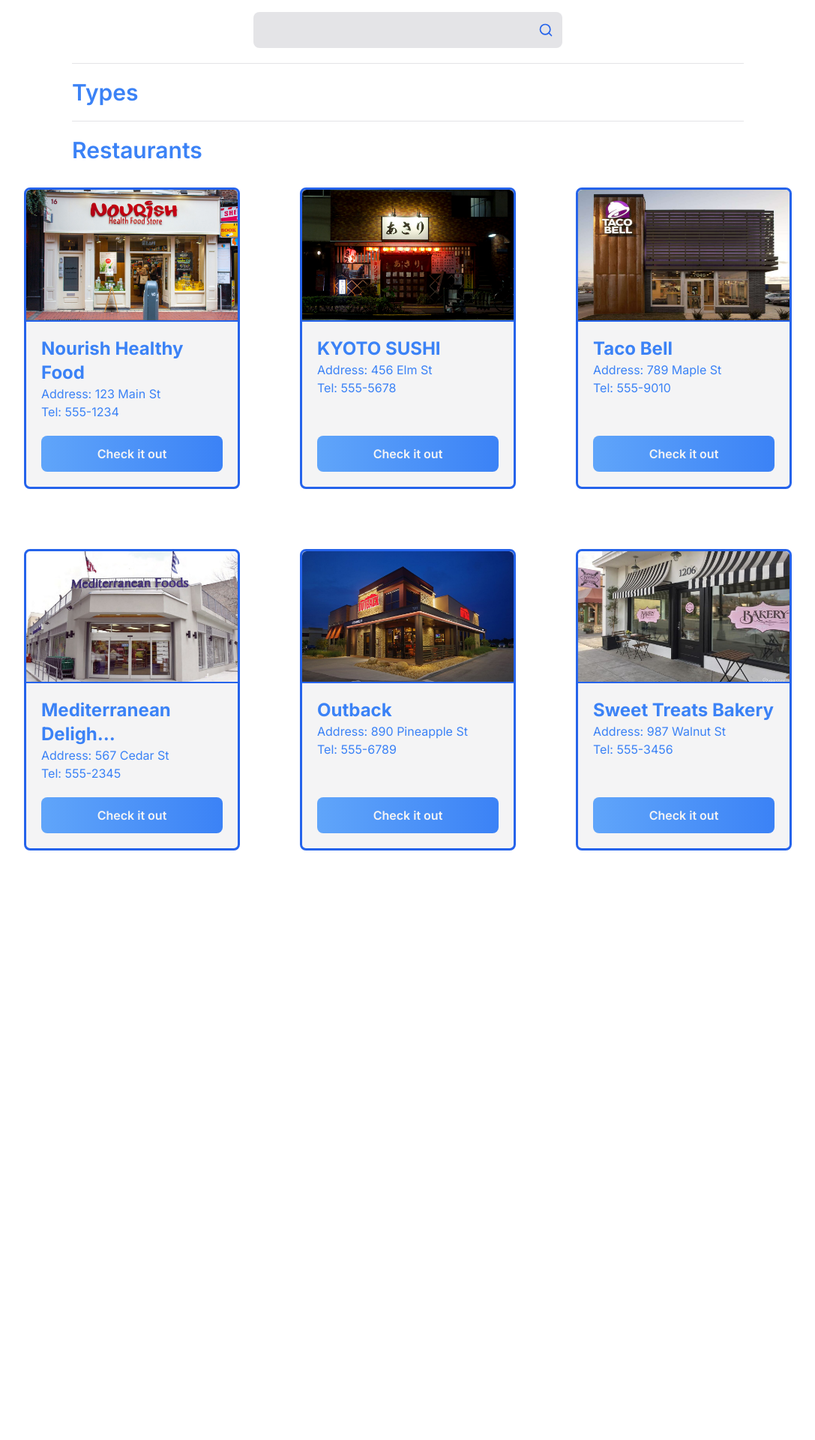
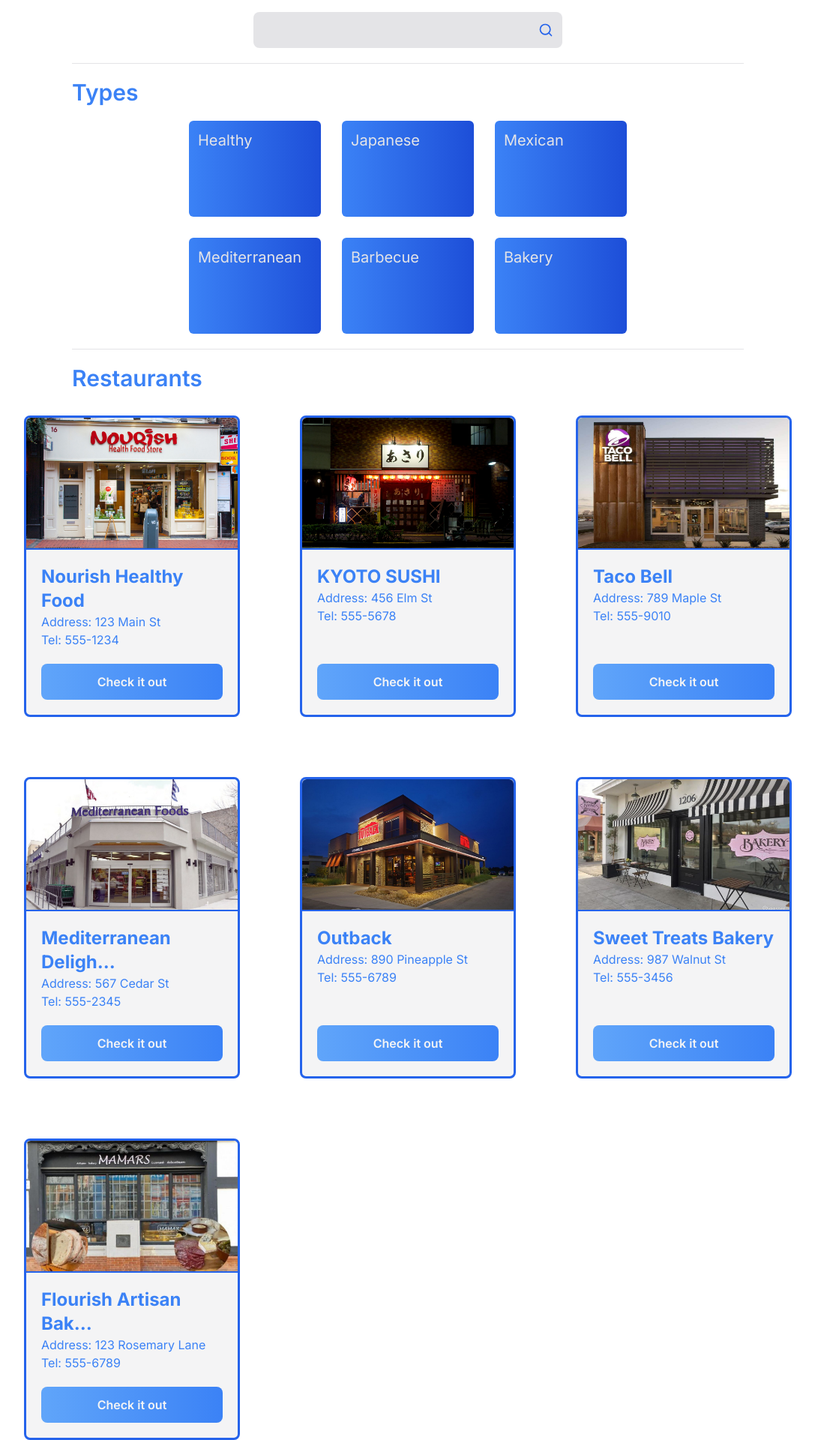
Before and after one commit to arthurdpcm/FoodDelivery, a React (Vite) app: page / in a window 1280 px wide. Shown: the part 252-2172 px from the top of the page at 75% size, without its empty margins (96-1183 px from the left). Before the commit the page ends 1386 px from the top, so only its background shows below. Built offline with nearby package versions, Linux system fonts and the light colour scheme.

Commit message:
feat add t ypes

```diff
--- a/mock.json
+++ b/mock.json
@@ -161,6 +161,30 @@
           "price": 8.99
         }
       ]
+    },
+    {
+      "id": 7,
+      "name": "Flourish Artisan Bakery",
+      "description": "Experience the art of baking at Flourish Artisan Bakery, where we create a variety of artisan bread, pastries, and specialty desserts.",
+      "address": "123 Rosemary Lane",
+      "telephone": "555-6789",
+      "owner_id": 103,
+      "photo": "/artisan_bakery.jpeg",
+      "type": "Bakery",
+      "dishes": [
+        {
+          "dish": "Sourdough Bread",
+          "price": 5.99
+        },
+        {
+          "dish": "Almond Croissant",
+          "price": 4.49
+        },
+        {
+          "dish": "Fruit Tart",
+          "price": 6.99
+        }
+      ]
     }
   ]
 }
--- a/src/app.tsx
+++ b/src/app.tsx
@@ -3,6 +3,7 @@
 import Header from "./components/Header";
 import mockCards from "../mock.json"
 import { useState } from "react";
+import TypesDisplay from './components/TypesDisplay';
 
 interface Card {
   id:number;
@@ -54,13 +55,13 @@
           </form>
         </section>
 
-      <div className='flex flex-col mx-20 md:mx-32 lg:mx-40 xl:mx-48'>
+      <div className='flex flex-col mx-12 md:mx-32 lg:mx-40 xl:mx-48'>
         <hr className=' my-5 w-full border-zinc-200' />
 
         <h1 className='font-semibold text-3xl'>Types</h1>
       </div>
-        {/* <TypesDisplay/> */}
-      <div className='flex flex-col mx-20 md:mx-32 lg:mx-40 xl:mx-48'>
+        <TypesDisplay/>
+      <div className='flex flex-col mx-12 md:mx-32 lg:mx-40 xl:mx-48'>
         <hr className=' my-5 w-full border-zinc-200' />
 
         <h1 className='font-semibold text-3xl'>Restaurants</h1>
--- a/src/components/Restaurant/FilterRestaurants.tsx
+++ b/src/components/Restaurant/FilterRestaurants.tsx
@@ -18,13 +18,13 @@
   const handleNameChange = (e: React.ChangeEvent<HTMLInputElement>) => {
     const newName = e.target.value;
     setNameRestaurantFilter(newName);
-    onFilter(newName, typeRestaurantFilter);
+    // onFilter(newName, typeRestaurantFilter);
   };
 
   const handleTypeChange = (e: React.ChangeEvent<HTMLInputElement>) => {
     const newType = e.target.value;
     setTypeRestaurantFilter(newType);
-    onFilter(nameRestaurantFilter, newType);
+    // onFilter(nameRestaurantFilter, newType);
   };
 
   return (
--- /dev/null
+++ b/src/components/TypesDisplay.tsx
@@ -0,0 +1,26 @@
+import React from 'react';
+import data from '../../mock.json';
+import { useNavigate } from 'react-router-dom';
+
+
+const TypesDisplay: React.FC = () => {
+  const navigate = useNavigate()
+
+  const uniqueTypes = [...new Set(data.restaurants.map((restaurant) => restaurant.type))];
+
+  return (
+    <div className='grid grid-cols-3 mx-auto gap-7 mt-5'>
+      {uniqueTypes.map((type, index) => (
+        <div key={index} onClick={()=>{
+          navigate(`/restaurants/?name=&type=${type}`)
+        }} className=" cursor-pointer rounded-md w-28 h-16 sm:w-36 sm:h-24 md:w-40 md:h-28 lg:w-44 lg:h-32
+          bg-gradient-to-r from-blue-500 to-blue-700
+           hover:from-blue-600 hover:to-blue-800">
+          <h2 className='text-zinc-200 p-3 pl-3 text-lg md:text-xl hover:text-zinc-50 overflow-hidden whitespace-nowrap overflow-ellipsis'>{type}</h2>
+        </div>
+      ))}
+    </div>
+  );
+};
+
+export default TypesDisplay;
--- a/src/restaurants.tsx
+++ b/src/restaurants.tsx
@@ -29,19 +29,27 @@
 
   useEffect(() => {
     const filterName = searchParams.get("name") || "";
-    // const filterType = searchParams.get("type") || "";
+    const filterType = searchParams.get("type") || "";
 
-    const cardsFiltered = mockCards["restaurants"].filter((card) =>
-      card.name.toLowerCase().includes(filterName.toLowerCase())
-    );
+    const cardsFiltered = mockCards["restaurants"].filter((card) => {
+      const nameMatch = filterName === "" || card.name.toLowerCase().includes(filterName.toLowerCase());
+      const typeMatch = filterType === "" || card.type.toLowerCase().includes(filterType.toLowerCase());
+
+      return nameMatch && typeMatch;
+    });
 
     setCards(cardsFiltered);
   }, [searchParams]);
 
   const handleFilterRestaurants = (filterName: string, filterType: string): void => {
     searchParams.set("name", filterName);
-    searchParams.set("type", filterType);
-    navigate(`/restaurants/?name=${filterName}&type=${filterType}`);
+    if (filterType !== "") {
+      searchParams.set("type", filterType);
+    } else {
+      searchParams.delete("type");
+    }
+
+    navigate(`/restaurants/?name=${filterName}${filterType !== "" ? `&type=${filterType}` : ""}`);
   };
 
   return (
```
Also changed, not shown: public/artisan_bakery.jpeg (added).
